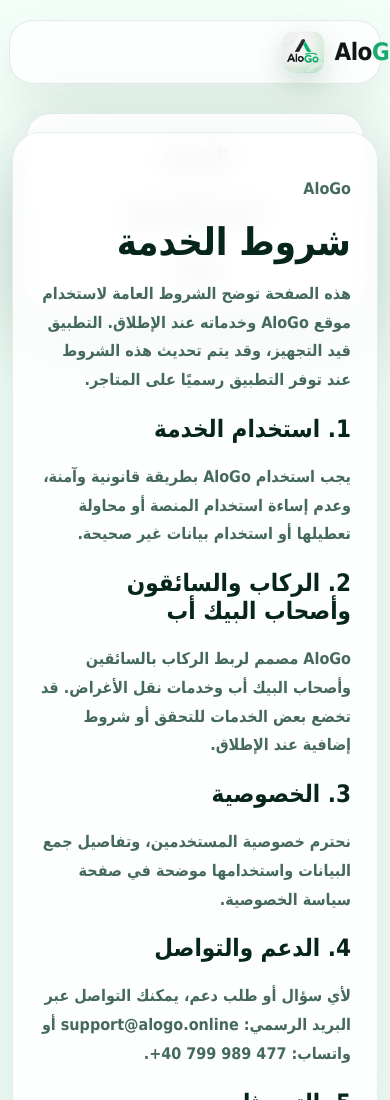
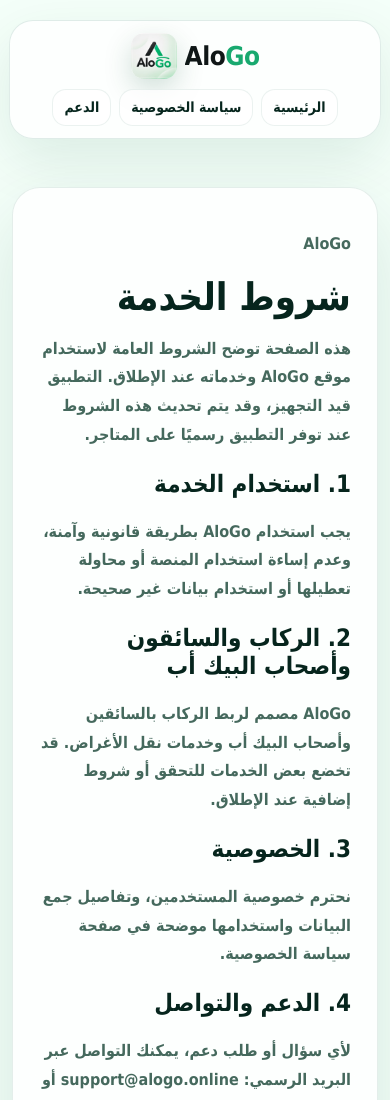
Before and after one commit to alpine99/alogo-online, a plain HTML site: page terms.html in a window 390 px wide. Shown: the top 1100 px of the page. Drawn offline with Linux system fonts and the light colour scheme.

Commit message:
Add files via upload

```diff
--- a/styles.css
+++ b/styles.css
@@ -346,3 +346,83 @@
   unicode-bidi:isolate;
   display:inline-block;
 }
+
+
+/* V47 — precise legal-page mobile header fix.
+   Reason: legal pages do not have the menu/language columns, so the standard mobile grid could squeeze the AloGo brand into a 52px column.
+   This only affects .legal-header pages and keeps homepage design untouched. */
+.legal-header{
+  grid-template-columns:auto minmax(0,1fr) !important;
+  align-items:center;
+}
+.legal-header .brand{
+  justify-self:end;
+  min-width:0;
+  max-width:100%;
+}
+.legal-header .nav,
+.legal-header .legal-nav{
+  position:static !important;
+  display:flex !important;
+  flex-direction:row !important;
+  flex-wrap:wrap;
+  align-items:center;
+  justify-content:center;
+  gap:10px;
+  width:auto;
+  max-height:none;
+  overflow:visible;
+  padding:0 !important;
+  background:transparent !important;
+  border:0 !important;
+  box-shadow:none !important;
+  -webkit-backdrop-filter:none !important;
+  backdrop-filter:none !important;
+}
+.legal-header .nav a{
+  white-space:nowrap;
+}
+@media (max-width:700px){
+  .legal-header{
+    grid-template-columns:1fr !important;
+    justify-items:center;
+    gap:10px;
+    padding:12px !important;
+    width:calc(100% - 18px);
+  }
+  .legal-header .brand{
+    justify-self:center;
+    display:flex;
+    max-width:100%;
+  }
+  .legal-header .brand-text{
+    display:inline-flex !important;
+    font-size:26px !important;
+    min-width:auto !important;
+  }
+  .legal-header .brand-img{
+    width:46px !important;
+    height:46px !important;
+    flex:0 0 46px !important;
+    border-radius:13px;
+  }
+  .legal-header .nav,
+  .legal-header .legal-nav{
+    width:100%;
+    justify-content:center;
+    gap:8px;
+  }
+  .legal-header .nav a{
+    font-size:14px !important;
+    line-height:1.2;
+    padding:9px 11px !important;
+    border-radius:14px;
+    background:rgba(255,255,255,.74);
+    border:1px solid rgba(7,92,65,.08);
+  }
+}
+@media (max-width:370px){
+  .legal-header .brand-text{font-size:23px !important}
+  .legal-header .brand-img{width:42px !important;height:42px !important;flex-basis:42px !important}
+  .legal-header .nav a{font-size:13px !important;padding:8px 9px !important}
+}
--- a/terms.html
+++ b/terms.html
@@ -9,15 +9,15 @@
   <link rel="canonical" href="https://www.alogo.online/terms.html">
   <link rel="icon" href="favicon.png?v=40">
   <link rel="apple-touch-icon" href="apple-touch-icon.png?v=40">
-  <link rel="stylesheet" href="styles.css?v=46">
+  <link rel="stylesheet" href="styles.css?v=47">
 </head>
 <body>
-  <header class="header">
+  <header class="header legal-header">
     <a class="brand" href="index.html" aria-label="AloGo">
       <span class="brand-text" dir="ltr">AloGo</span>
       <img src="alogo-icon.png?v=40" alt="AloGo" class="brand-img">
     </a>
-    <nav class="nav open" style="position:static;display:flex">
+    <nav class="nav legal-nav" aria-label="Legal navigation">
       <a href="index.html">الرئيسية</a>
       <a href="privacy.html">سياسة الخصوصية</a>
       <a href="support.html">الدعم</a>
```
Also changed, not shown: index.html (+1 -1 lines), privacy.html (+1 -1 lines), support.html (+1 -1 lines).
